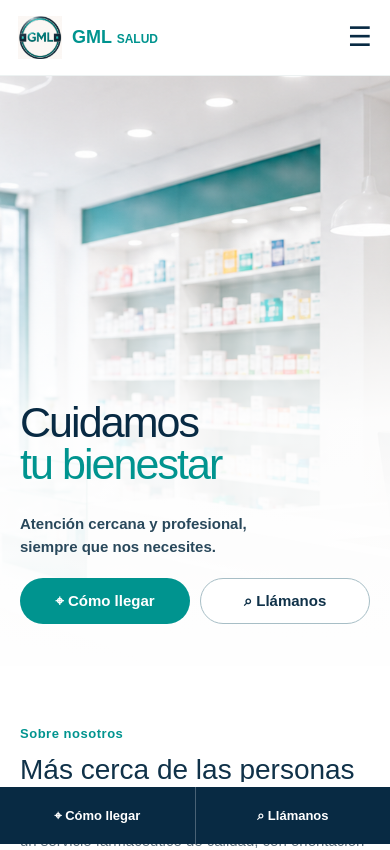
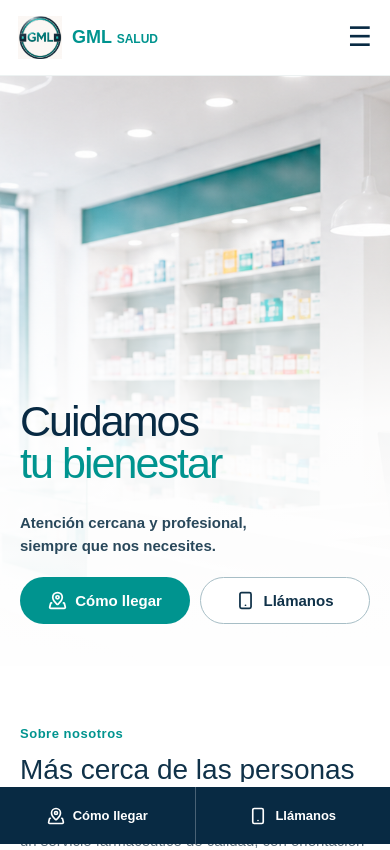
Before and after one commit to gmlsalud-com/gmlsalud-com, a Next.js app: page / in a window 390 px wide. Shown: the top 850 px of the page. Built offline with nearby package versions, Linux system fonts and the light colour scheme.

Commit message:
Use map and mobile icons for contact actions

```diff
--- a/app/Header.tsx
+++ b/app/Header.tsx
@@ -1,6 +1,7 @@
 "use client";
 
 import { useState } from "react";
+import { MapPinned } from "lucide-react";
 
 export default function Header() {
   const [open, setOpen] = useState(false);
@@ -19,7 +20,7 @@ export default function Header() {
         <a href="#consejos" onClick={close}>Consejos de salud</a>
         <a href="#sucursales" onClick={close}>Sucursales</a>
       </nav>
-      <a className="pill dark desktop-cta" href="#sucursales">⌖ Cómo llegar</a>
+      <a className="pill dark desktop-cta" href="#sucursales"><MapPinned size={18} aria-hidden="true" /> Cómo llegar</a>
       <button className="menu" type="button" aria-label={open ? "Cerrar menú" : "Abrir menú"} aria-expanded={open} onClick={() => setOpen(!open)}>{open ? "×" : "☰"}</button>
     </header>
   );
--- a/app/Locations.tsx
+++ b/app/Locations.tsx
@@ -1,6 +1,7 @@
 "use client";
 
 import { useState } from "react";
+import { MapPin, MapPinned, Smartphone } from "lucide-react";
 
 const branches = [
   {
@@ -43,7 +44,7 @@ export default function Locations() {
               onClick={() => setSelected(index)}
               aria-pressed={selected === index}
             >
-              <span className="branch-pin" aria-hidden="true">⌖</span>
+              <MapPin className="branch-pin" size={20} aria-hidden="true" />
               <span>
                 <strong>{item.name}</strong>
                 <small>{item.address}</small>
@@ -53,8 +54,8 @@ export default function Locations() {
           ))}
         </div>
         <div className="location-actions">
-          <a className="pill teal" href={`https://www.google.com/maps/dir/?api=1&destination=${query}`} target="_blank" rel="noreferrer">⌖ Cómo llegar</a>
-          <a className="pill light" href={`tel:${phone}`}>⌕ Llámanos</a>
+          <a className="pill teal" href={`https://www.google.com/maps/dir/?api=1&destination=${query}`} target="_blank" rel="noreferrer"><MapPinned size={19} aria-hidden="true" /> Cómo llegar</a>
+          <a className="pill light" href={`tel:${phone}`}><Smartphone size={19} aria-hidden="true" /> Llámanos</a>
         </div>
       </div>
       <div className="real-map">
--- a/app/globals.css
+++ b/app/globals.css
@@ -59,3 +59,5 @@
 .service-icon-original.icon-1{background-position:-76px -94px}.service-icon-original.icon-2{background-position:-219px -94px}.service-icon-original.icon-3{background-position:-362px -94px}.service-icon-original.icon-4{background-position:-505px -94px}.service-icon-original.icon-5{background-position:-646px -94px}.service-icon-original.icon-6{background-position:-788px -94px}
 .advice-cards img{height:auto;aspect-ratio:2.9/1;object-fit:cover}
 @media(max-width:800px){.care-icon-original{display:none}.service-icon-original{transform:scale(.86);transform-origin:center}.advice-cards img{height:auto;aspect-ratio:2.9/1}}
+.pill svg,.mobile-bar svg{flex:0 0 auto;stroke-width:2.2}
+.mobile-bar a{gap:8px}
--- a/app/page.tsx
+++ b/app/page.tsx
@@ -1,5 +1,6 @@
 import Locations from "./Locations";
 import Header from "./Header";
+import { MapPinned, Smartphone } from "lucide-react";
 
 const services = [
   { icon: 1, title: "Medicamentos", text: "Amplio stock de medicamentos de marca y genéricos." },
@@ -20,8 +21,8 @@ export default function Home() {
           <h1>Cuidamos<br /><em>tu bienestar</em></h1>
           <p>Atención cercana y profesional,<br />siempre que nos necesites.</p>
           <div className="hero-actions">
-            <a className="pill teal" href="#sucursales">⌖ Cómo llegar</a>
-            <a className="pill light" href="tel:+56912345678">⌕ Llámanos</a>
+            <a className="pill teal" href="#sucursales"><MapPinned size={19} aria-hidden="true" /> Cómo llegar</a>
+            <a className="pill light" href="tel:+56912345678"><Smartphone size={19} aria-hidden="true" /> Llámanos</a>
           </div>
         </div>
       </section>
@@ -83,8 +84,8 @@ export default function Home() {
       </footer>
 
       <div className="mobile-bar">
-        <a href="https://maps.google.com/?q=21+de+Mayo+423+Alhue">⌖ Cómo llegar</a>
-        <a href="tel:+56912345678">⌕ Llámanos</a>
+        <a href="https://maps.google.com/?q=21+de+Mayo+423+Alhue"><MapPinned size={18} aria-hidden="true" /> Cómo llegar</a>
+        <a href="tel:+56912345678"><Smartphone size={18} aria-hidden="true" /> Llámanos</a>
       </div>
     </main>
   );
--- a/package.json
+++ b/package.json
@@ -15,6 +15,7 @@
   },
   "dependencies": {
     "drizzle-orm": "0.45.2",
+    "lucide-react": "^1.28.0",
     "magic-string": "^1.1.0",
     "next": "16.2.6",
     "react": "19.2.6",
```
Also changed, not shown: 1 other file (tests, documents, lock files or other folders).
